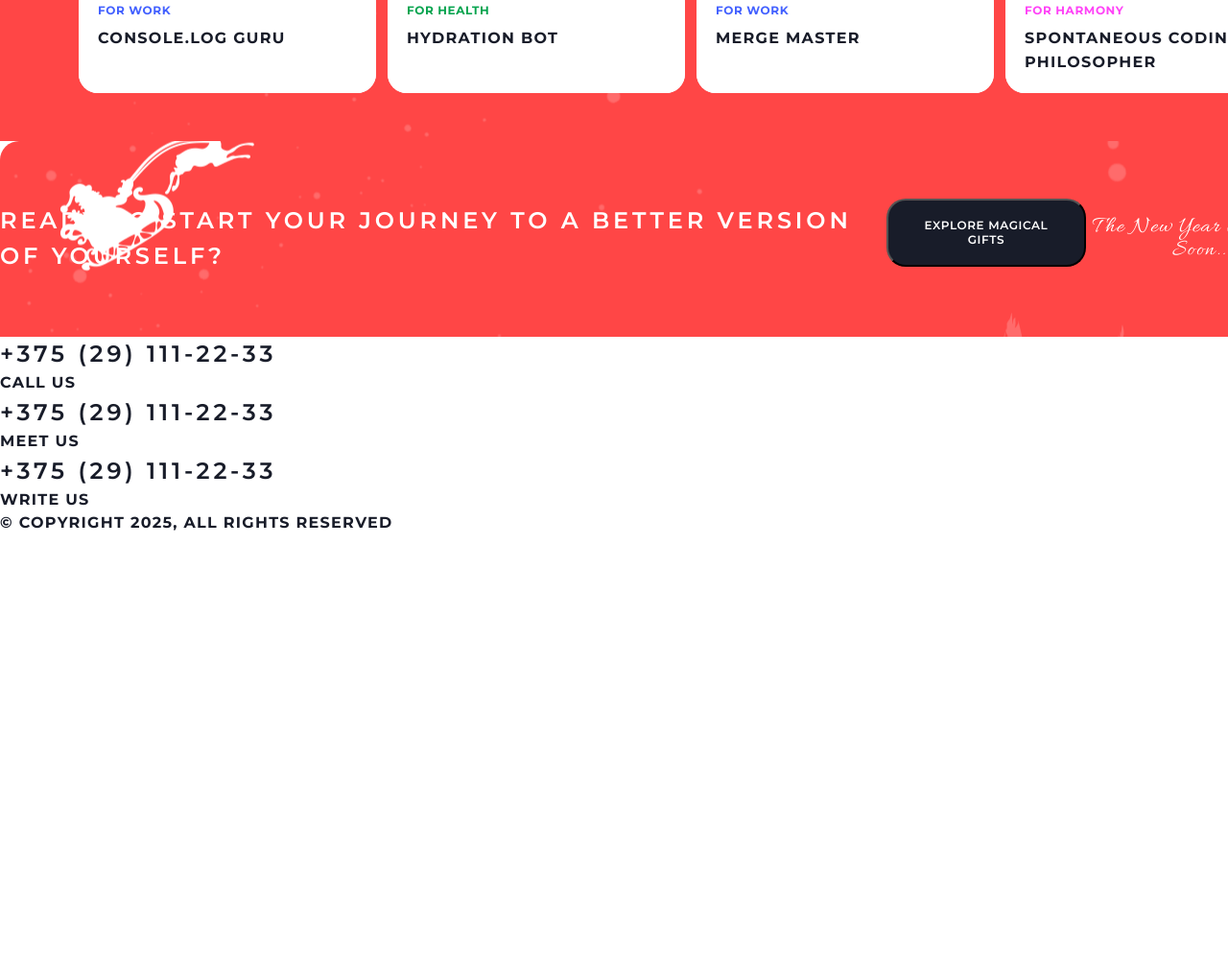
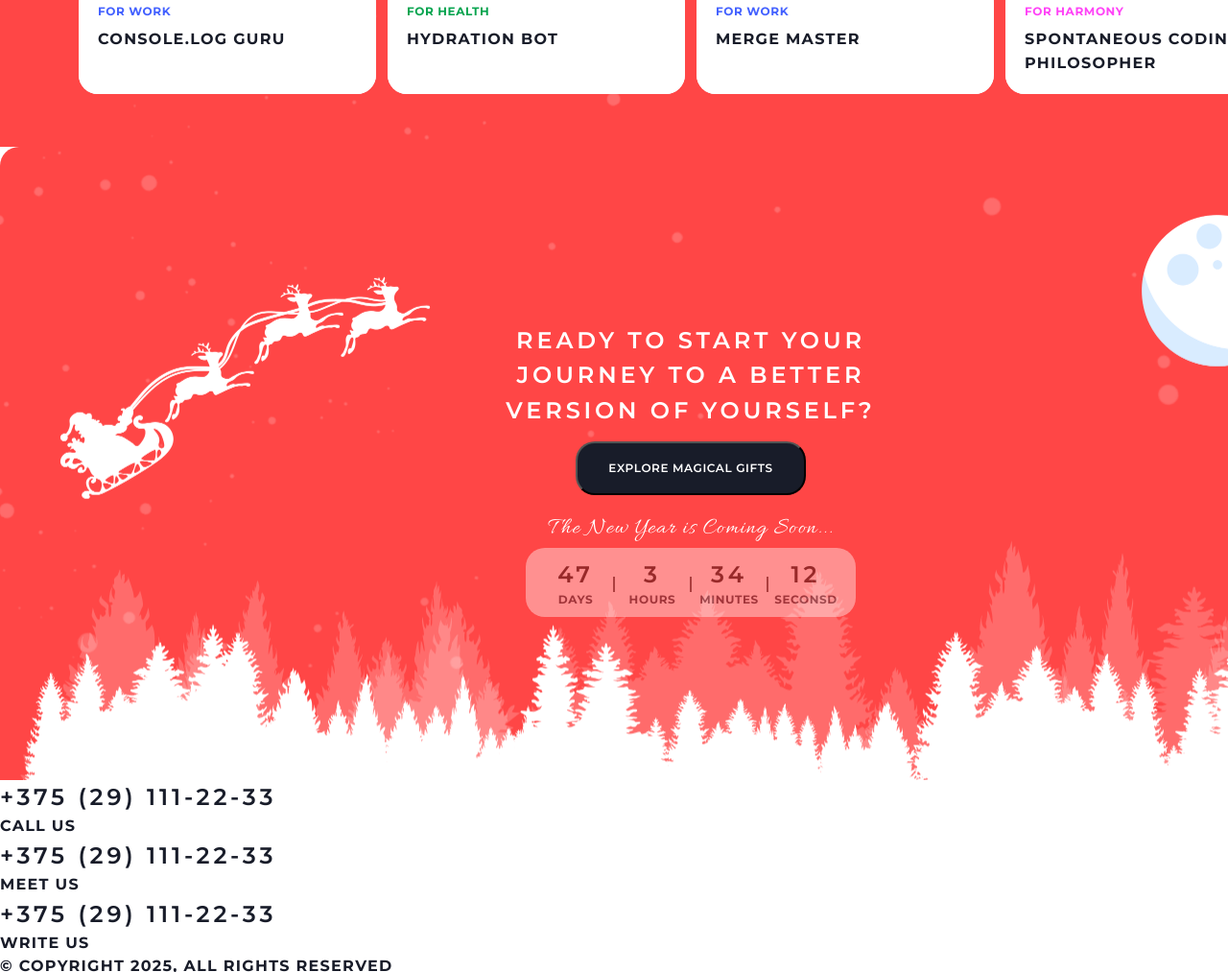
Before and after one commit to Tanya-Gro/Projects-stage1, a website: page christmas-shop/index.html in a window 1280 px wide. Shown: the part 2122-3135 px from the top of the page at 96% size. Before the commit the page ends 2707 px from the top, so only its background shows below. Drawn offline with Linux system fonts and the light colour scheme.

Commit message:
add: timer section styles

```diff
--- a/christmas-shop/index.html
+++ b/christmas-shop/index.html
@@ -110,21 +110,24 @@
         <h3>Ready to start your journey to a better version of yourself?</h3>
         <button class="button button__black">Explore Magical Gifts</button>
         <h6>The New Year is Coming Soon...</h6>
-        <div class="timer-content">
+        <div class="timer__content">
           <div class="timer-days">
-            <h3 class="h3-days"> </h3>
+            <h3 class="h3-days">47</h3>
             <h5>days</h5>
           </div>
+          <div class="timer__line"></div>
           <div class="timer-hours">
-            <h3 class="h3-hours"> </h3>
+            <h3 class="h3-hours">3</h3>
             <h5>hours</h5>
           </div>
+          <div class="timer__line"></div>
           <div class="timer-minutes">
-            <h3 class="h3-minutes"> </h3>
+            <h3 class="h3-minutes">34</h3>
             <h5>minutes</h5>
           </div>
+          <div class="timer__line"></div>
           <div class="timer-seconds">
-            <h3 class="h3-seconds"> </h3>
+            <h3 class="h3-seconds">12</h3>
             <h5>seconsd</h5>
           </div>
         </div>
--- a/christmas-shop/sass/components/_bestGifts.scss
+++ b/christmas-shop/sass/components/_bestGifts.scss
@@ -3,11 +3,11 @@
   background-image: url("./accets/png/bg-snow.png");
   background-position: center;
   background-size: 100%;
-  padding: 50px 82px;
+  padding: 55px 82px;
 
   h3 {
     text-align: center;
-    padding: 15px 0;
+    padding: 10px 0;
   }
 
   h6 {
@@ -19,6 +19,7 @@
   display: flex;
   flex-direction: row;
   gap: 12px;
+  margin-top: 6px;
 }
 
 .gift__content {
--- a/christmas-shop/sass/components/_timer.scss
+++ b/christmas-shop/sass/components/_timer.scss
@@ -1,11 +1,62 @@
 .timer {
   background-color: $color-background;
   background-image: url("./accets/png/bg-forest.png"), url("./accets/png/bg-snow.png");
-  background-position: center, center;
-  background-size: 100%, 100%;
+  background-position: top, top;
+  background-size: 100%, 112%;
   border-radius: 20px 20px 0px 0px;
-  padding: 60px 0;
+  padding: 170px 0;
   display: flex;
+  flex-direction: column;
   justify-content: center;
   align-items: center;
+
+  button {
+    margin-bottom: 15px;
+  }
+
+  h6 {
+    padding: 8px 0;
+  }
 }
+
+.timer>h3 {
+  width: 426px;
+  text-align: center;
+  padding: 14px 0;
+}
+
+.timer__content {
+  background-color: $color-staticWhite;
+  opacity: 0.4;
+  border-radius: 20px;
+  display: flex;
+  flex-direction: row;
+  width: 344px;
+  padding: 10px 13px;
+}
+
+.timer__line {
+  margin-top: 20px;
+  // background-color: $color-staticWhite;
+  border: 1px solid black;
+  width: 2px;
+  height: 16px;
+  opacity: 0.8;
+}
+
+.timer-days,
+.timer-hours,
+.timer-minutes,
+.timer-seconds {
+  width: 25%;
+
+  h3 {
+    color: black;
+    text-align: center;
+  }
+
+  h5 {
+    // color: #FFFFFF;
+    text-align: center;
+  }
+}
```
Also changed, not shown: christmas-shop/style.css, 1 other file.
